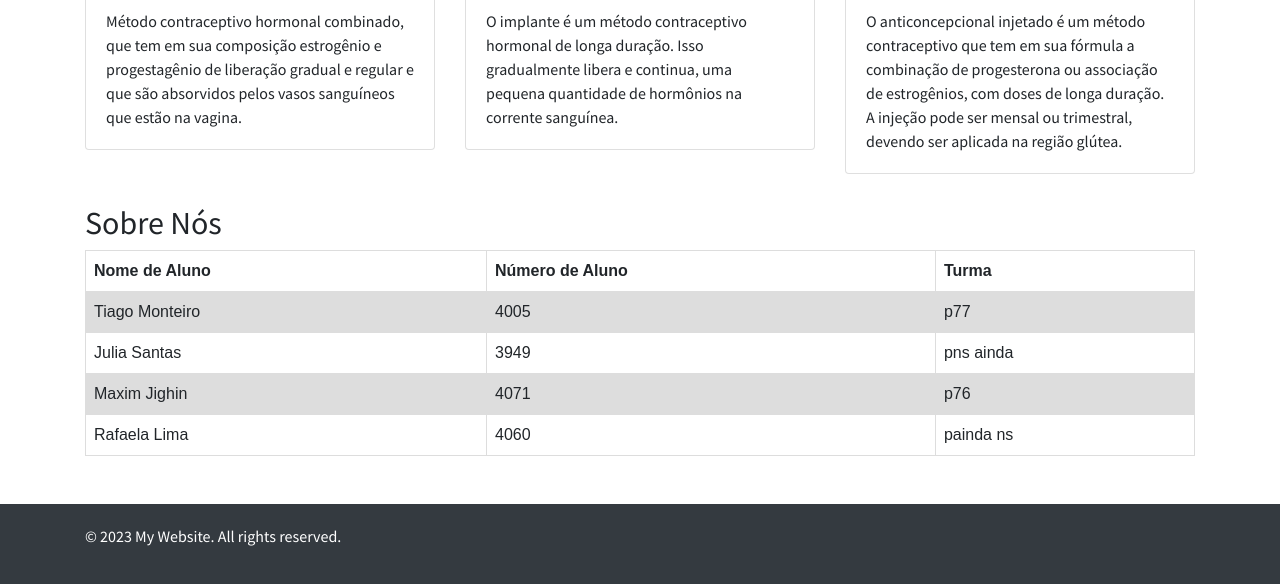
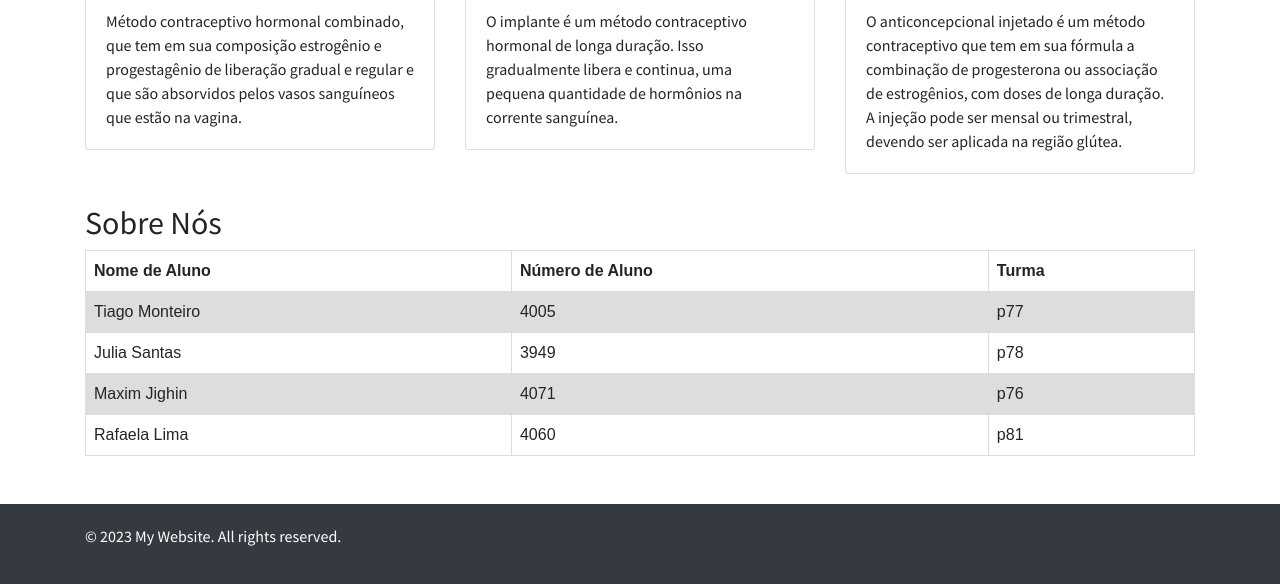
Before and after one commit to KayDi123/Educa-o-Sexual-Importancia, a plain HTML site: page index.html in a window 1280 px wide. Shown: the part 2160-2744 px from the top of the page. Drawn offline with nearby package versions, Linux system fonts and the light colour scheme.

Commit message:
index.html

```diff
--- a/index.html
+++ b/index.html
@@ -161,7 +161,7 @@
           <tr>
             <td>Julia Santas</td>
             <td>3949</td>
-            <td>pns ainda</td>
+            <td>p78</td>
           </tr>
           <tr>
             <td>Maxim Jighin</td>
@@ -171,7 +171,7 @@
           <tr>
             <td>Rafaela Lima</td>
             <td>4060</td>
-            <td>painda ns</td>
+            <td>p81</td>
           </tr>
         </table>
       </form>
```
